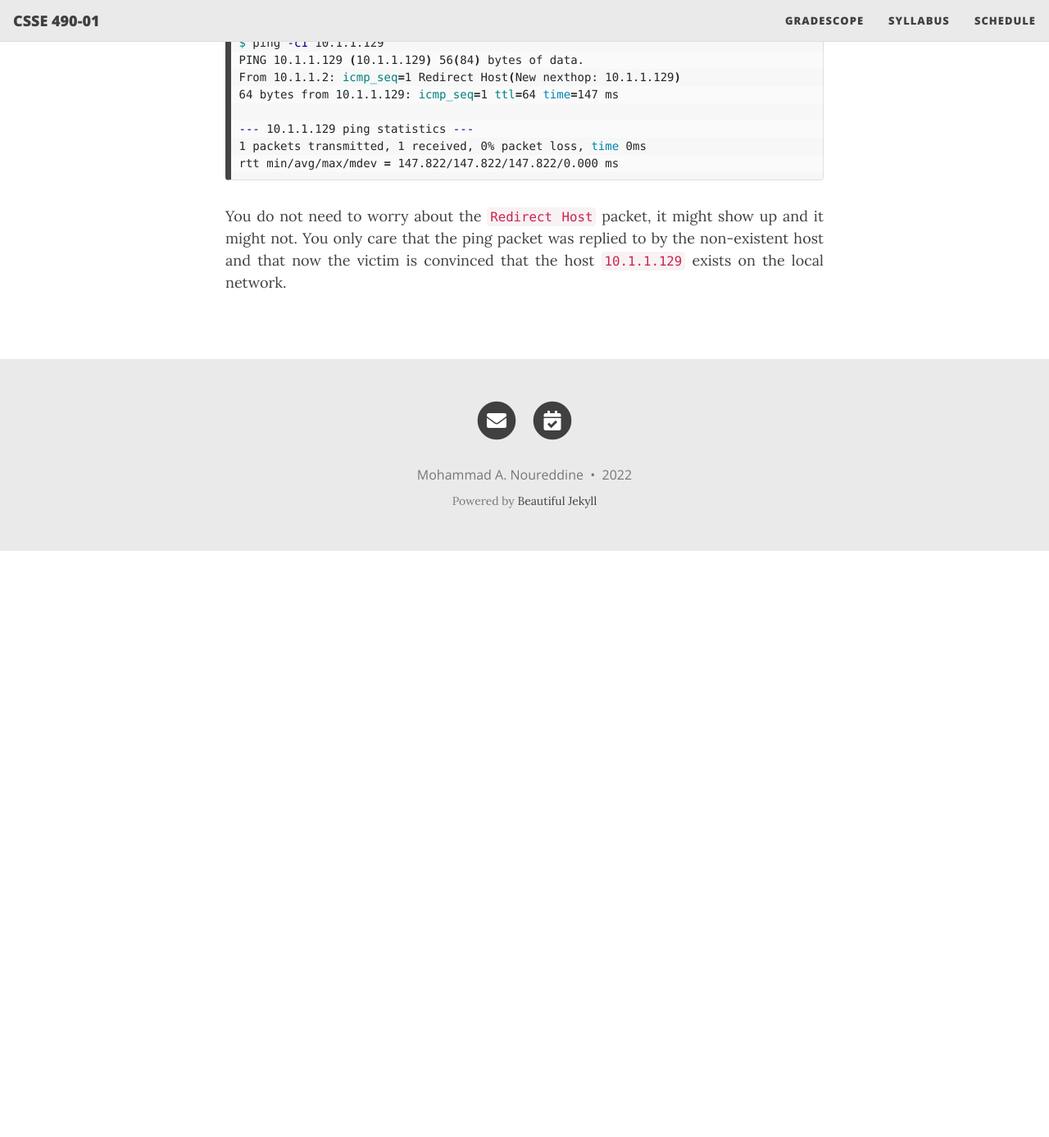
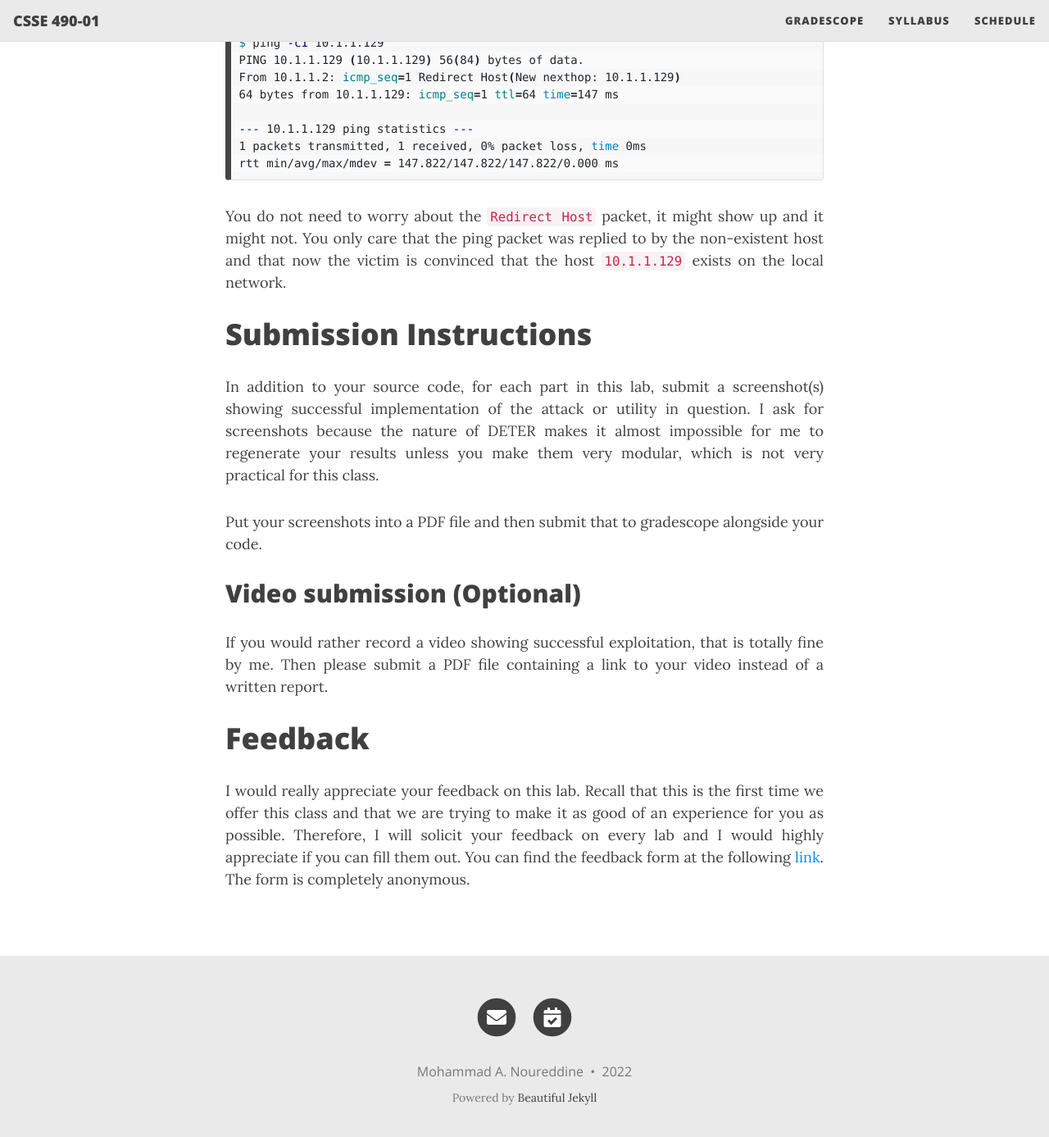
Before and after one commit to rhit-csse490-netsec/netsec-public, a Jekyll site: the page built from labs/lab1.md, in a window 1280 px wide and 1400 px high, scrolled down 11285 px. Shown: the top 1387 px of the window at 82% size. Built offline with Jekyll 4.4.1, drawn with Linux system fonts in a browser that asks for light colours; nearby versions of some CDN libraries; before the commit the page ends 11957 px from its top, so only the background shows below that; some of the changed text lies outside the part shown.

Commit message:
lab 1 submission instructions

```diff
--- a/labs/lab1.md
+++ b/labs/lab1.md
@@ -430,3 +430,29 @@ You do not need to worry about the `Redirect Host` packet, it might show up and
 it might not. You only care that the ping packet was replied to by the
 non-existent host and that now the victim is convinced that the host
 `10.1.1.129` exists on the local network.
+
+# Submission Instructions
+
+In addition to your source code, for each part in this lab, submit a
+screenshot(s) showing successful implementation of the attack or utility in
+question. I ask for screenshots because the nature of DETER makes it almost
+impossible for me to regenerate your results unless you make them very modular,
+which is not very practical for this class.
+
+Put your screenshots into a PDF file and then submit that to gradescope
+alongside your code.
+
+## Video submission (Optional)
+
+If you would rather record a video showing successful exploitation, that is
+totally fine by me. Then please submit a PDF file containing a link to your
+video instead of a written report.
+
+# Feedback
+
+I would really appreciate your feedback on this lab. Recall that this is the
+first time we offer this class and that we are trying to make it as good of an
+experience for you as possible. Therefore, I will solicit your feedback on every
+lab and I would highly appreciate if you can fill them out. You can find the
+feedback form at the following [link](https://forms.gle/2wKnXJXLotVPKv9LA). The
+form is completely anonymous.
```
